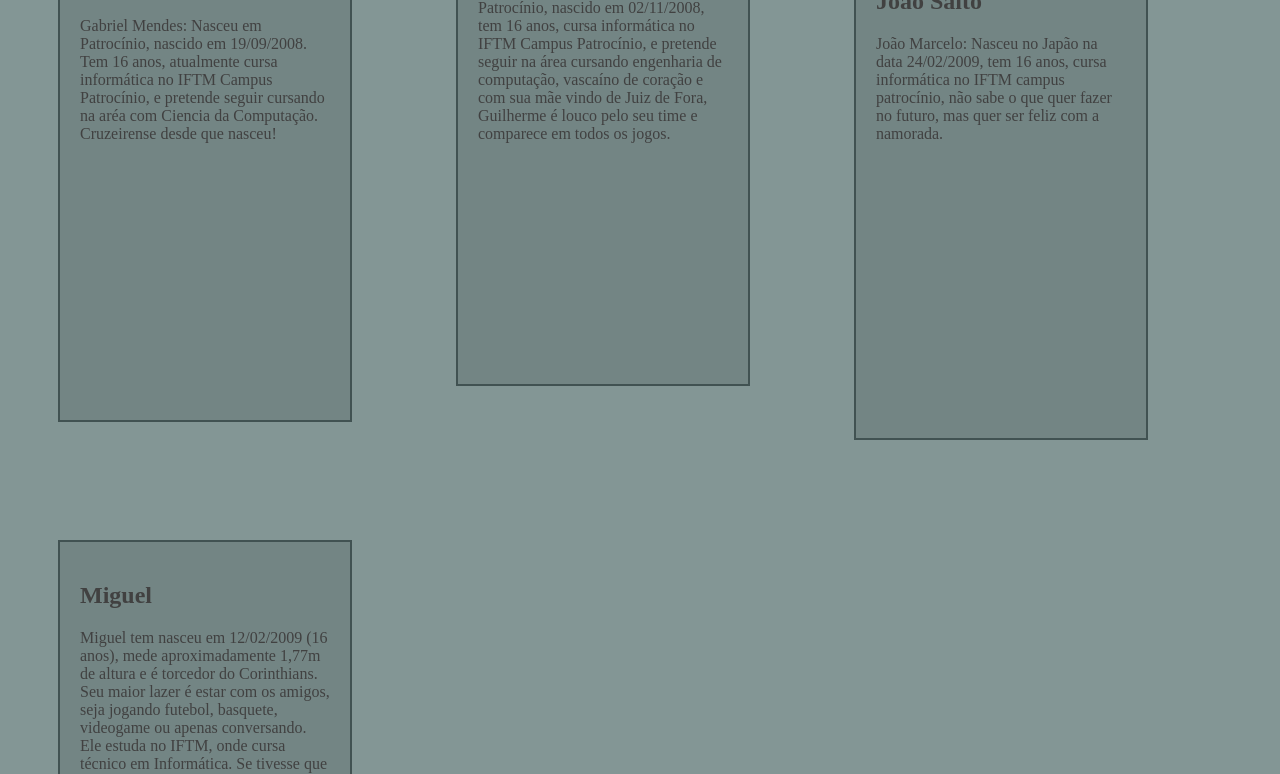
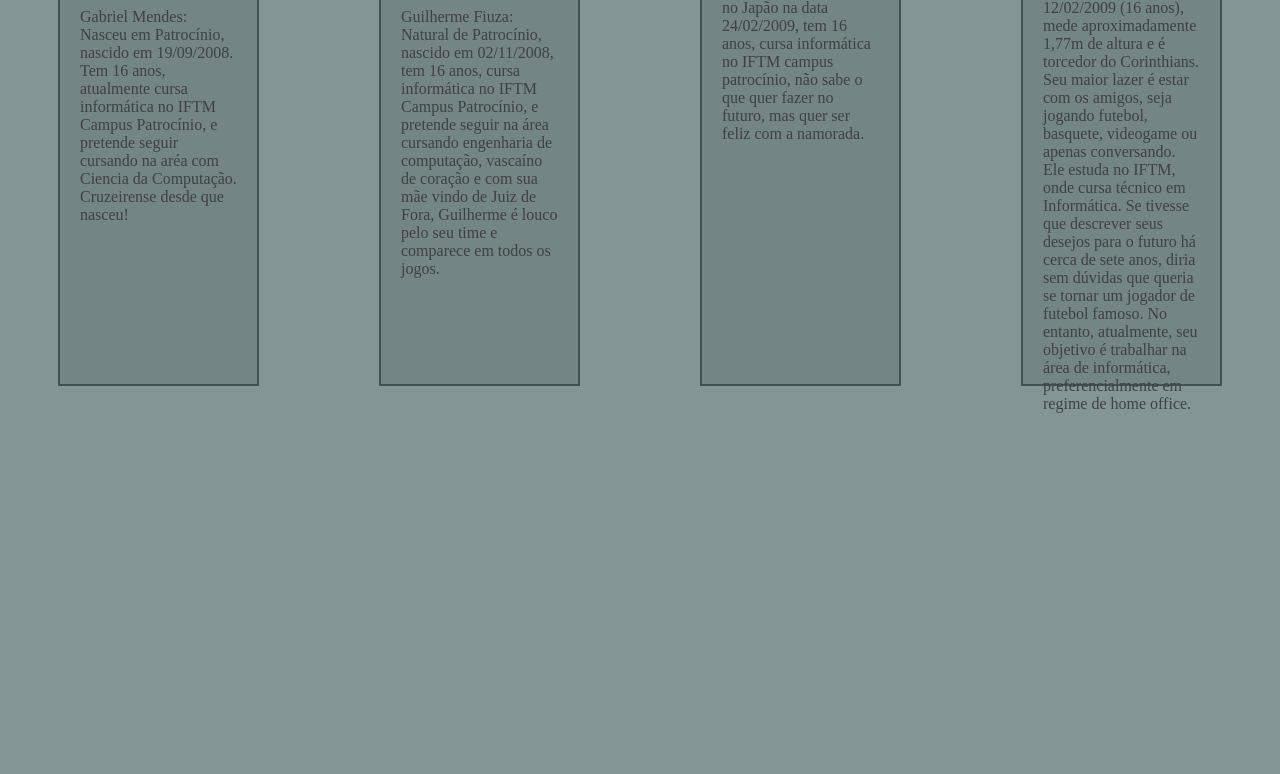
Before and after one commit to GabrielMendes327/aula0805, a plain HTML site: page pages3.html in a window 1280 px wide. Shown: the part 1136-1910 px from the top of the page. After the commit the page ends 1580 px from the top, so only its background shows below. Drawn offline with Linux system fonts and the light colour scheme; files whose address does not match are found by name.

Commit message:
Add files via upload

```diff
--- a/pages3.html
+++ b/pages3.html
@@ -34,6 +34,7 @@
             width: 250px;
         }
     </style>
+    <title>Pag3</title>
 </head>
 
 <body style="background-color: #839695;">
@@ -71,7 +72,7 @@
 
     </div>
 
-    <div>
+    <div style="display: flex; gap: 20px;">
 
         <div class="integrantes">
             <h2>Gabriel Mendes</h2>
```
